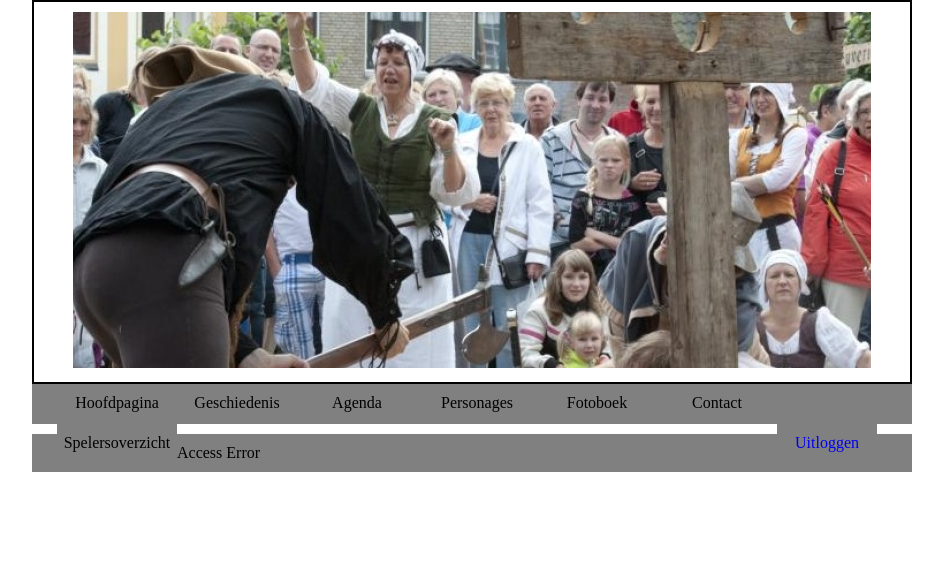
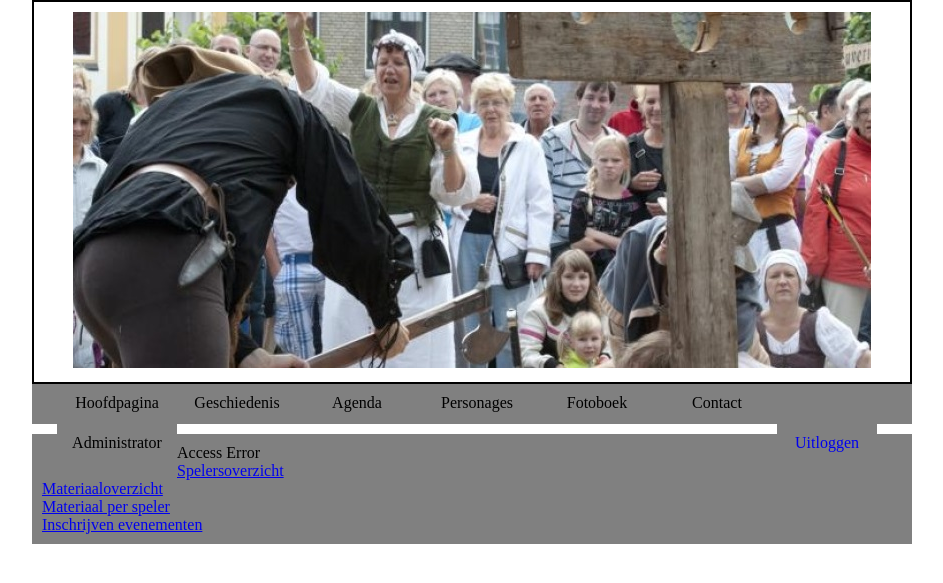
Before and after one commit to Svries/KBSLLH, a PHP site: page /dashboard.php in a window 1280 px wide. Shown: the top 583 px of the page, without its empty margins (168-1111 px from the left). Run offline with PHP 8.4, Linux system fonts and the light colour scheme; the visitor is signed in with stand-in values (Sample User, id 1); data that the repository does not hold is empty; some web fonts are replaced.

Commit message:
Admin pagina werkend!

```diff
--- a/dashboard.php
+++ b/dashboard.php
@@ -53,7 +53,11 @@ else
     <?php include 'header.php';?>
 </header>
 <div class="info">
-    <?php echo $message; ?>
+    <?php echo $message; ?><br>
+    <a href="spelersoverzicht.php">Spelersoverzicht</a> <br>
+    <a href="materiaaloverzicht.php">Materiaaloverzicht</a> <br>
+    <a href="materiaalperspeler.php">Materiaal per speler</a>  <br>
+    <a href="inschrijf.php">Inschrijven evenementen</a>
 </div>
 </body>
 </html>
--- a/header.php
+++ b/header.php
@@ -1,4 +1,9 @@
 <?php
+
+    if(!isset($_SESSION))
+    {
+        session_start();
+    }
 ?>
         <head>
             <link href="slideshow.css" rel="stylesheet" type="text/css"/>
@@ -62,7 +67,7 @@
 
                     if(isset( $_SESSION['user_id'] ))
                     {
-                    echo "<ul><li><a href=\"spelersoverzicht.php\">Spelersoverzicht</a></li></ul>";
+                    echo "<ul><li><a href=\"dashboard.php\">Administrator</a></li></ul>";
                     }
                     ?>
                 </div>
```
Also changed, not shown: spelerbewerk.php (+7 -0 lines), spelerverwijder.php (+9 -0 lines).
